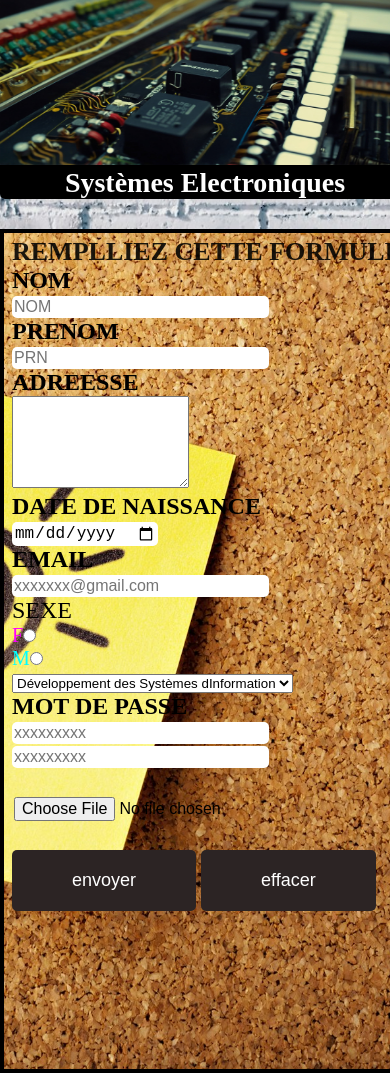
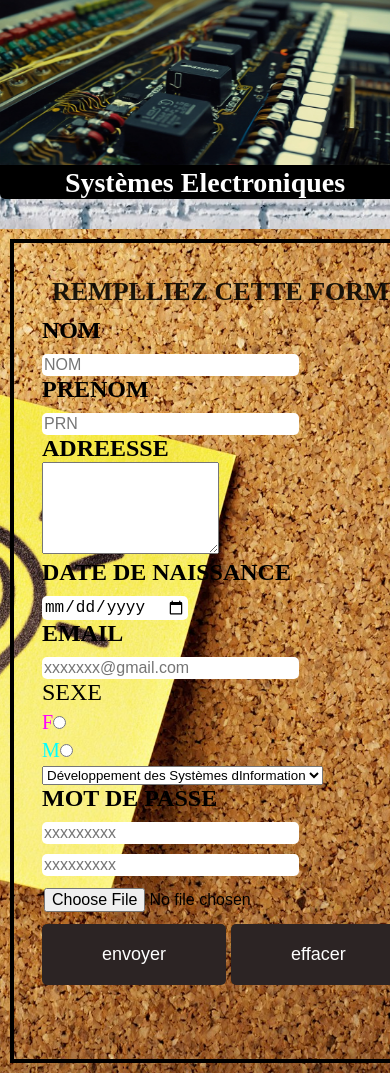
Before and after one commit to ANxxxS/ANxxxS.github.io, a plain HTML site: page index.html in a window 390 px wide. Shown: the part 1937-3010 px from the top of the page. Drawn offline with Linux system fonts and the light colour scheme.

Commit message:
Add files via upload

```diff
--- a/CSS/PRINCIPALE.CSS
+++ b/CSS/PRINCIPALE.CSS
@@ -116,6 +116,7 @@ padding-right: 100px;
 #ins h1 {
     text-align: center;
     white-space: nowrap;
+    padding: 10px;
 }
 label{
     font-size: 24px;
@@ -127,9 +128,8 @@ label{
     background-color: rgb(44, 36, 36);
     color: #ffffff;
 }
-#ins td{
-    font-size: 15px;
-}
+
+
 #ins{
     background-image: url("last.jpg");
     background-size: cover;
@@ -139,6 +139,8 @@ label{
     justify-content: space-around;
     flex-flow: row wrap;
     gap: 10px;
+    padding: 10px;
+
 }
 #ins input{
     font-size:  16px ;
@@ -171,12 +173,7 @@ label{
     cursor: pointer;
 }
 
-@media screen and (max-width: 768px) {
-    #ins{
-        padding: 0 0;
-        width: 100%;
-    }
-}
+
 
 @keyframes slide {
     0% {
@@ -186,3 +183,12 @@ label{
         transform: translateY(0);
     }
 }
+.BOR ul {
+    list-style: none;
+    padding: 20px;
+    justify-content: space-around;
+    align-items: center;
+ }
+ .BOR ul input{
+    margin-top: 10px;
+ }
```
